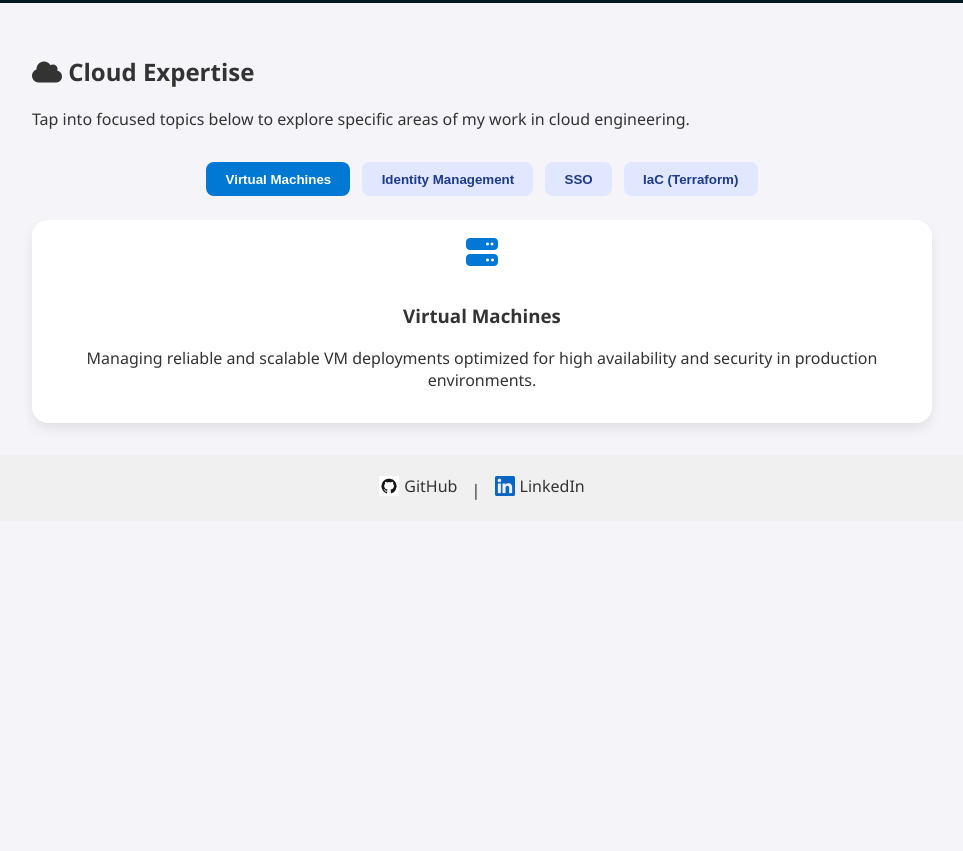
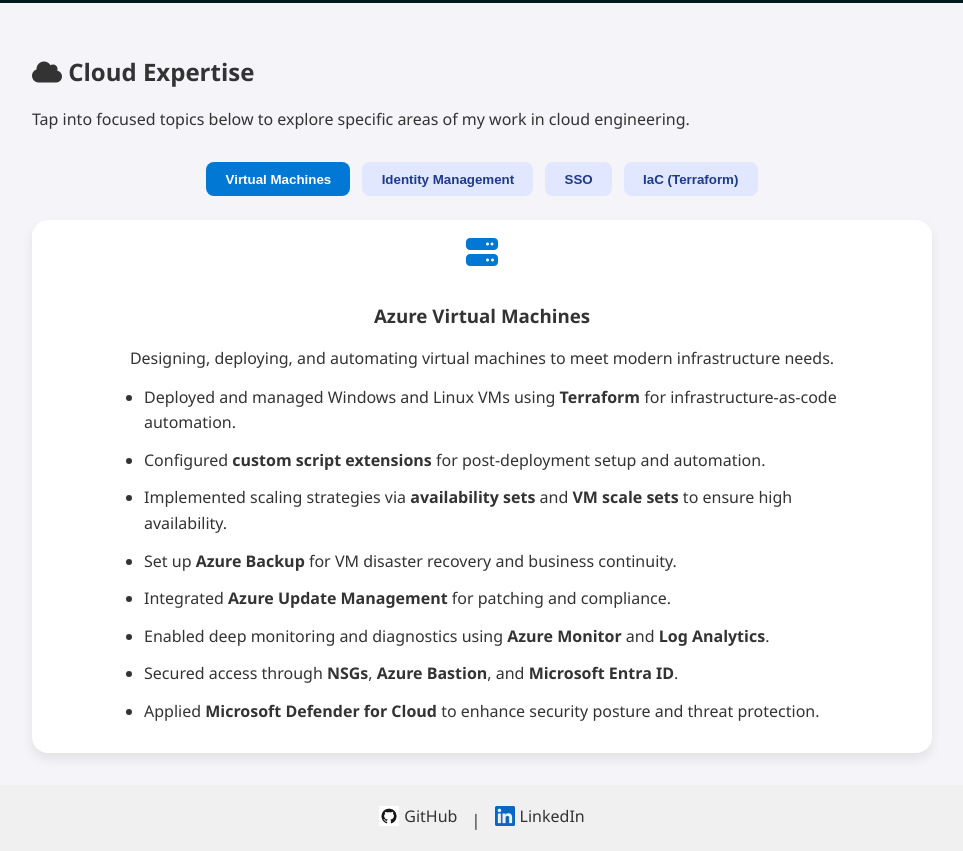
Before and after one commit to manuravikumar/myresume, a plain HTML site: page website/azure.html in a window 1280 px wide. Shown: the part 447-1298 px from the top of the page, without its empty margins (158-1121 px from the left). Before the commit the page ends 968 px from the top, so only its background shows below. Drawn offline with Linux system fonts and the light colour scheme.

Commit message:
re-designing azure

```diff
--- a/website/azure.html
+++ b/website/azure.html
@@ -41,9 +41,20 @@
 
       <div class="tab-content active" id="tab1">
         <i class="fas fa-server"></i>
-        <h3>Virtual Machines</h3>
-        <p>Managing reliable and scalable VM deployments optimized for high availability and security in production environments.</p>
+        <h3>Azure Virtual Machines</h3>
+        <p>Designing, deploying, and automating virtual machines to meet modern infrastructure needs.</p>
+        <ul class="tab-list">
+          <li>Deployed and managed Windows and Linux VMs using <strong>Terraform</strong> for infrastructure-as-code automation.</li>
+          <li>Configured <strong>custom script extensions</strong> for post-deployment setup and automation.</li>
+          <li>Implemented scaling strategies via <strong>availability sets</strong> and <strong>VM scale sets</strong> to ensure high availability.</li>
+          <li>Set up <strong>Azure Backup</strong> for VM disaster recovery and business continuity.</li>
+          <li>Integrated <strong>Azure Update Management</strong> for patching and compliance.</li>
+          <li>Enabled deep monitoring and diagnostics using <strong>Azure Monitor</strong> and <strong>Log Analytics</strong>.</li>
+          <li>Secured access through <strong>NSGs</strong>, <strong>Azure Bastion</strong>, and <strong>Microsoft Entra ID</strong>.</li>
+          <li>Applied <strong>Microsoft Defender for Cloud</strong> to enhance security posture and threat protection.</li>
+        </ul>
       </div>
+
 
       <div class="tab-content" id="tab2">
         <i class="fas fa-id-badge"></i>
--- a/website/style.css
+++ b/website/style.css
@@ -376,6 +376,19 @@
   display: block;
 }
 
+.tab-list {
+  text-align: left;
+  max-width: 700px;
+  margin: 1rem auto 0;
+  padding-left: 1.5rem;
+  line-height: 1.6;
+}
+
+.tab-list li {
+  margin-bottom: 0.75rem;
+}
+
+
 @keyframes fadeIn {
   from { opacity: 0; transform: translateY(10px); }
   to { opacity: 1; transform: translateY(0); }
```
